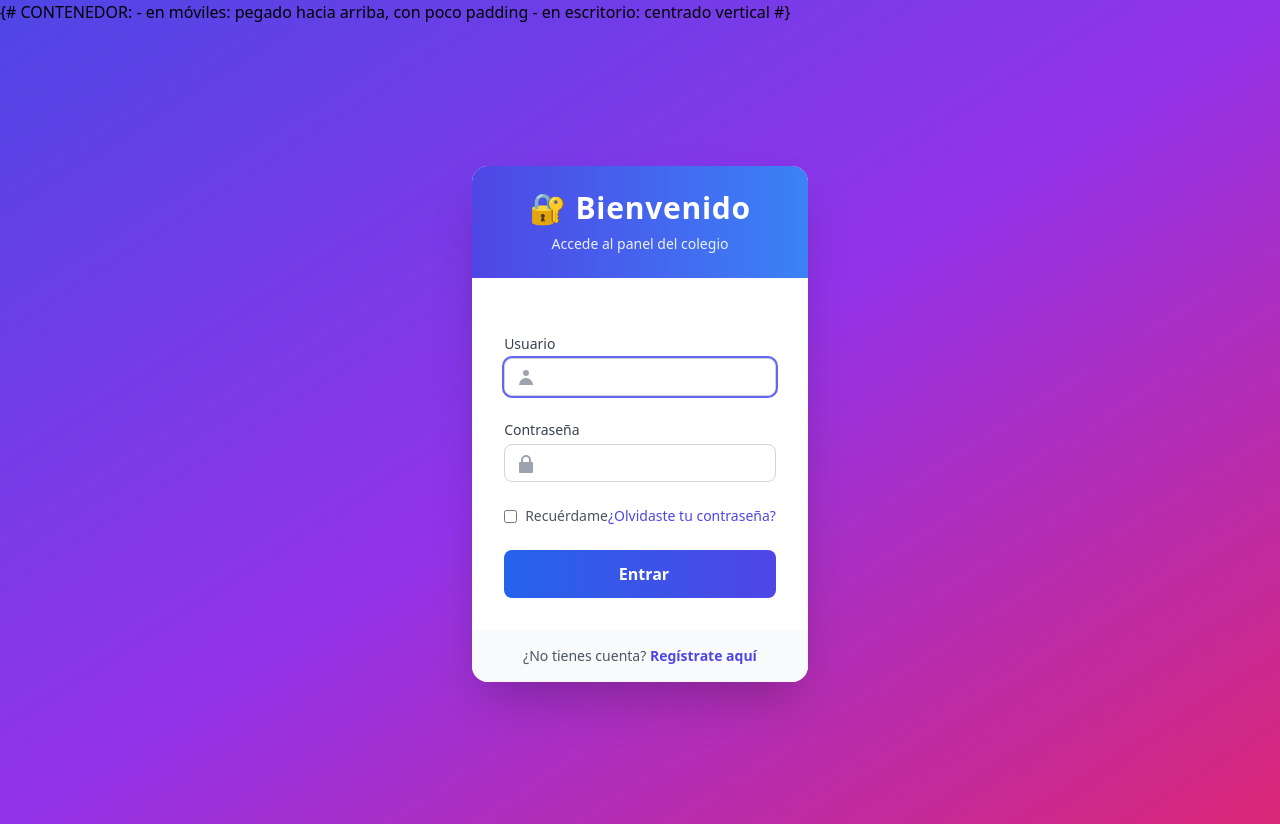
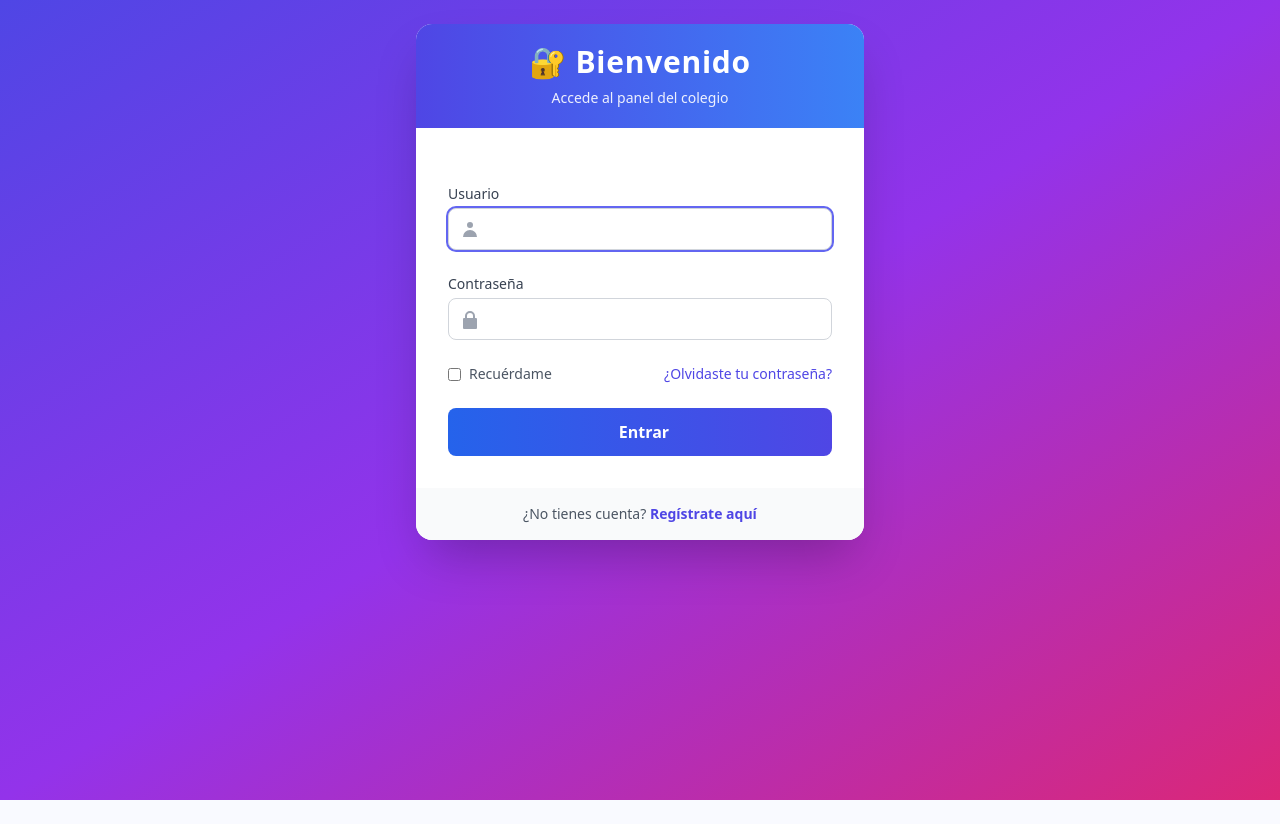
Before and after one commit to Barbera-Studio/Colegio, a Django app: page /accounts/login/ in a window 1280 px wide. After the commit the page ends 800 px from the top, so only its background shows below. Run offline with Django 5.2, Linux system fonts and the light colour scheme; parts of the project's set-up code (start-up, migrations or seed data) failed here and were passed over; some libraries are stand-ins or nearby versions.

Commit message:
Cambios login

```diff
--- a/templates/registration/login.html
+++ b/templates/registration/login.html
@@ -25,37 +25,19 @@
       to   { opacity: 1; transform: translateY(0); }
     }
     .animate-fadeInUp {
-      animation: fadeInUp 0.5s ease-out;
+      animation: fadeInUp 0.45s ease-out;
     }
 
-    /* 🔥 CONTROL TOTAL DEL TAMAÑO EN MÓVILES 🔥 */
-    .login-card {
-      transform-origin: top center;
-      transition: transform 0.25s ease, box-shadow 0.25s ease;
-    }
-
-    /* Escritorio: tamaño normal */
-    @media (min-width: 769px) {
+    /* Ajustes finos para móviles: card grande y cercano */
+    @media (max-width: 768px) {
       .login-card {
-        transform: scale(1);
+        max-width: 480px;
       }
     }
 
-    /* Tablets / móviles grandes: un poco más grande */
-    @media (max-width: 768px) {
+    @media (max-width: 480px) {
       .login-card {
         max-width: 420px;
-        width: 100%;
-        transform: scale(1.12);        /* MÁS GRANDE */
-      }
-    }
-
-    /* Móviles pequeños: todavía más grande y más arriba */
-    @media (max-width: 480px) {
-      .login-card {
-        max-width: 380px;
-        width: 100%;
-        transform: scale(1.18);        /* TODAVÍA MÁS GRANDE */
       }
     }
   </style>
@@ -63,21 +45,18 @@
 
 <body class="bg-gradient-to-br from-indigo-600 via-purple-600 to-pink-600">
 
-  {# CONTENEDOR:
-     - en móviles: pegado hacia arriba, con poco padding
-     - en escritorio: centrado vertical #}
-  <div class="min-h-screen flex justify-center md:items-center items-start pt-4 pb-8 md:pt-0 md:pb-0 px-2 sm:px-4">
+  <div class="min-h-screen flex justify-center items-start pt-6 pb-10 px-4">
 
-    <div class="login-card bg-white rounded-2xl shadow-2xl overflow-hidden animate-fadeInUp">
+    <div class="login-card w-full max-w-md bg-white rounded-2xl shadow-2xl overflow-hidden animate-fadeInUp">
 
-      <div class="bg-gradient-to-r from-indigo-600 to-blue-500 p-5 md:p-6 text-center text-white">
-        <h2 class="text-2xl md:text-3xl font-bold tracking-wide">🔐 Bienvenido</h2>
+      <div class="bg-gradient-to-r from-indigo-600 to-blue-500 px-6 py-5 text-center text-white">
+        <h2 class="text-2xl sm:text-3xl font-bold tracking-wide">🔐 Bienvenido</h2>
         <p class="text-sm mt-2 opacity-90">Accede al panel del colegio</p>
       </div>
 
-      <div class="p-5 md:p-8">
+      <div class="px-6 py-6 sm:px-8 sm:py-8">
         {% load widget_tweaks %}
-        <form method="post" class="space-y-5 md:space-y-6" onsubmit="handleSubmit()">
+        <form method="post" class="space-y-5 sm:space-y-6" onsubmit="handleSubmit()">
           {% csrf_token %}
 
           {% if form.errors %}
@@ -101,7 +80,7 @@
                   <path fill-rule="evenodd" d="M10 9a3 3 0 100-6 3 3 0 000 6zm-7 9a7 7 0 1114 0H3z" clip-rule="evenodd"/>
                 </svg>
               </span>
-              {% render_field form.username class="pl-10 w-full border border-gray-300 rounded-lg px-3 py-2 text-sm focus:ring-2 focus:ring-indigo-500 focus:outline-none" %}
+              {% render_field form.username class="pl-10 w-full border border-gray-300 rounded-lg px-3 py-2 text-sm sm:text-base focus:ring-2 focus:ring-indigo-500 focus:outline-none" %}
             </div>
           </div>
 
@@ -113,22 +92,22 @@
                   <path fill-rule="evenodd" d="M5 9V7a5 5 0 1110 0v2h1a1 1 0 011 1v9a1 1 0 01-1 1H4a1 1 0 01-1-1v-9a1 1 0 011-1h1zm2-2a3 3 0 016 0v2H7V7z" clip-rule="evenodd"/>
                 </svg>
               </span>
-              {% render_field form.password class="pl-10 w-full border border-gray-300 rounded-lg px-3 py-2 text-sm focus:ring-2 focus:ring-indigo-500 focus:outline-none" %}
+              {% render_field form.password class="pl-10 w-full border border-gray-300 rounded-lg px-3 py-2 text-sm sm:text-base focus:ring-2 focus:ring-indigo-500 focus:outline-none" %}
             </div>
           </div>
 
           <div class="flex items-center justify-between">
-            <label class="flex items-center space-x-2 text-xs md:text-sm text-gray-600">
+            <label class="flex items-center space-x-2 text-xs sm:text-sm text-gray-600">
               <input type="checkbox" class="rounded text-indigo-600 focus:ring-indigo-500">
               <span>Recuérdame</span>
             </label>
-            <a href="{% url 'password_reset' %}" class="text-xs md:text-sm text-indigo-600 hover:underline">
+            <a href="{% url 'password_reset' %}" class="text-xs sm:text-sm text-indigo-600 hover:underline">
               ¿Olvidaste tu contraseña?
             </a>
           </div>
 
           <button id="loginBtn" type="submit"
-            class="w-full bg-gradient-to-r from-blue-600 to-indigo-600 text-white py-2.5 md:py-3 rounded-lg text-sm md:text-base font-semibold flex justify-center items-center space-x-2 hover:opacity-90 focus:outline-none focus:ring-2 focus:ring-offset-2 focus:ring-indigo-500 transition duration-300">
+            class="w-full bg-gradient-to-r from-blue-600 to-indigo-600 text-white py-2.5 sm:py-3 rounded-lg text-sm sm:text-base font-semibold flex justify-center items-center space-x-2 hover:opacity-90 focus:outline-none focus:ring-2 focus:ring-offset-2 focus:ring-indigo-500 transition duration-300">
             <svg id="spinner" class="hidden animate-spin h-5 w-5 text-white" xmlns="http://www.w3.org/2000/svg" fill="none" viewBox="0 0 24 24">
               <circle class="opacity-25" cx="12" cy="12" r="10" stroke="currentColor" stroke-width="4"></circle>
               <path class="opacity-75" fill="currentColor" d="M4 12a8 8 0 018-8v8z"></path>
@@ -138,7 +117,7 @@
         </form>
       </div>
 
-      <div class="px-6 py-4 bg-gray-50 text-center text-xs md:text-sm text-gray-600">
+      <div class="px-6 py-4 bg-gray-50 text-center text-xs sm:text-sm text-gray-600">
         ¿No tienes cuenta?
         <a href="{% url 'core:registro' %}" class="font-semibold text-indigo-600 hover:underline">
           Regístrate aquí
```
